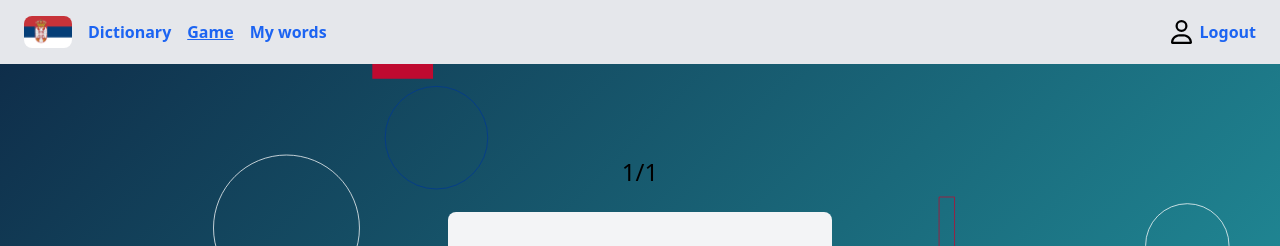
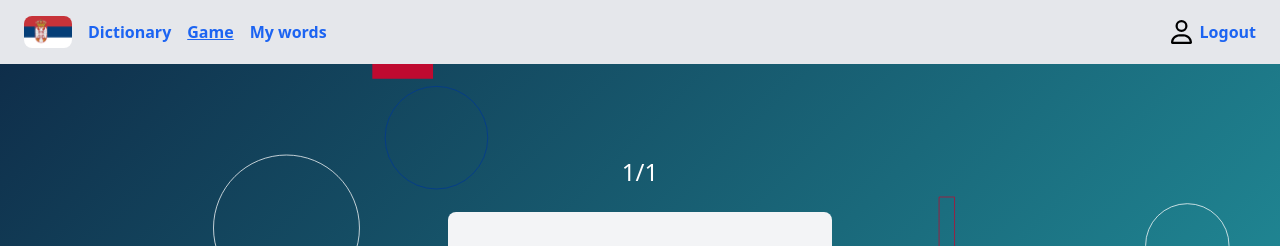
Before and after one commit to alagakin/lingoserb-frontend, a Vue app: page /game in a window 1280 px wide. Shown: the top 246 px of the page. Built offline with nearby package versions, Linux system fonts and the light colour scheme; no server answers; sample sign-in values are in the browser's storage.

Commit message:
white texts because of new background

```diff
--- a/src/components/Game/Endgame.vue
+++ b/src/components/Game/Endgame.vue
@@ -1,5 +1,5 @@
 <template>
-    <div class="flex flex-col justify-center items-center mt-6">
+    <div class="flex flex-col justify-center items-center mt-6 text-white">
         <h1 class="text-5xl font-bold mb-4">Congratulations!</h1>
         <p class="text-xl">Come in a few hours to repeat new words</p>
     </div>
--- a/src/views/Game.vue
+++ b/src/views/Game.vue
@@ -1,7 +1,7 @@
 <template>
     <div class="flex flex-col justify-center items-center mt-5 max-w-xl m-auto text-2xl"
         v-if="gameItems?.length && !endgame">
-        <div class="mb-6">{{ currentItemId + 1 }}/{{ gameItems?.length }}</div>
+        <div class="mb-6 text-white">{{ currentItemId + 1 }}/{{ gameItems?.length }}</div>
         <div class="bg-gray-100 width-10 rounded-lg mb-4 w-2/3 h-64 flex justify-center items-center cursor-pointer ">
             <span>{{ currentWord }}</span>
         </div>
```
